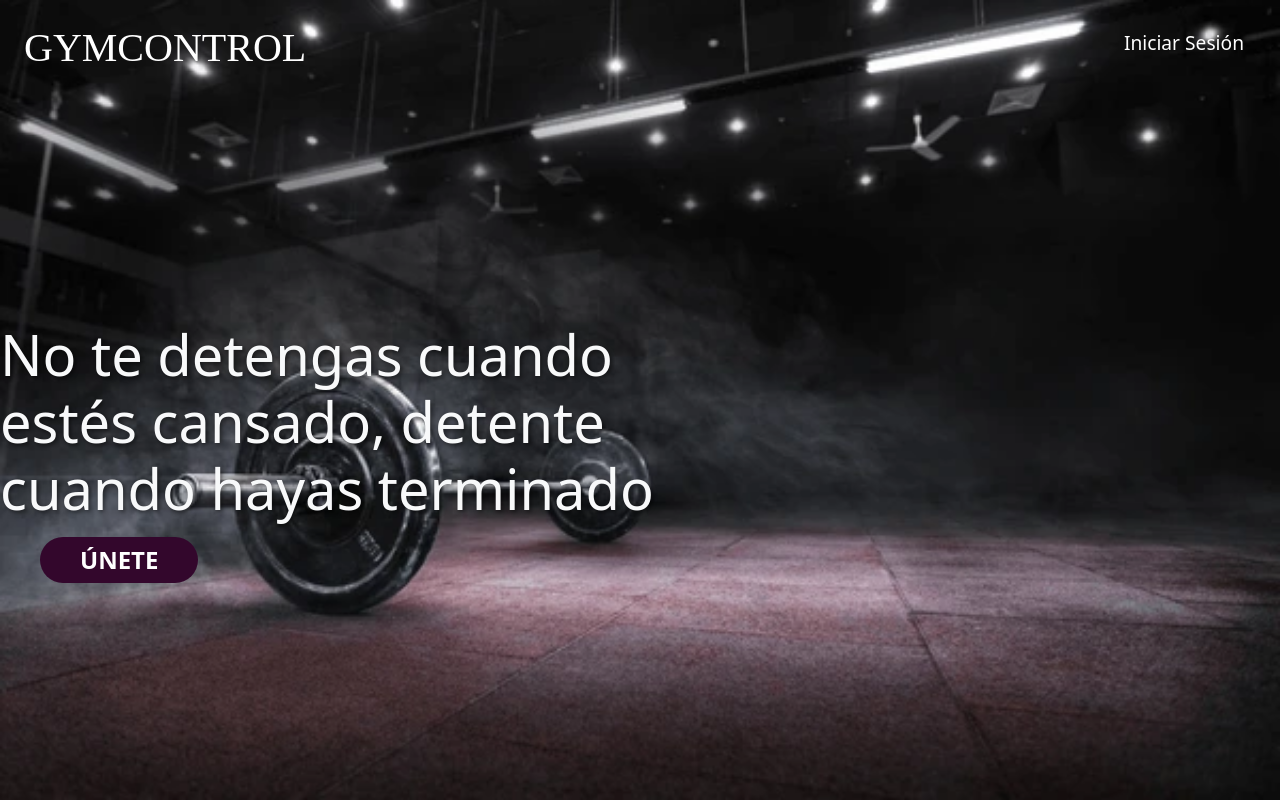
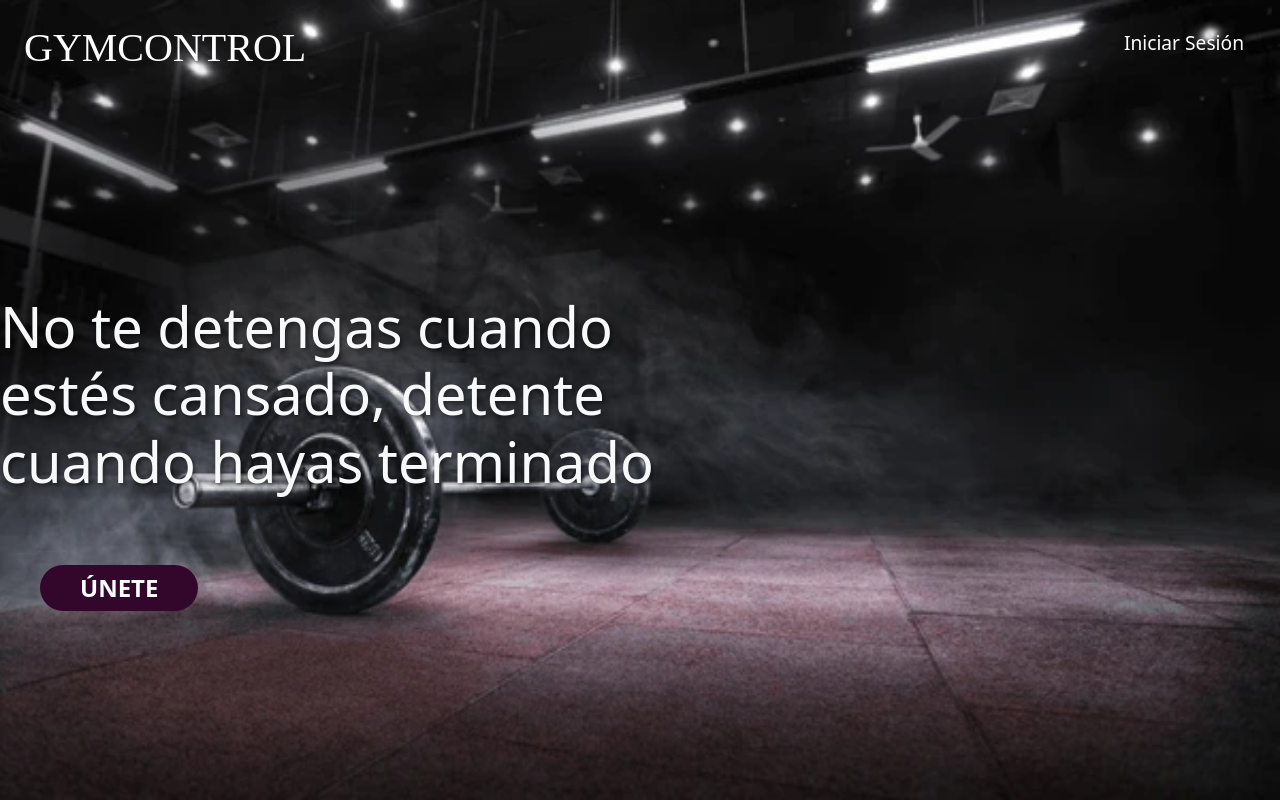
Before and after one commit to sebaslazar/Gimnasio, a React (Create React App) app in the folder frontend/: page / in a window 1280 px wide. Built offline with nearby package versions, Linux system fonts and the light colour scheme.

Commit message:
increase space between text and button

```diff
--- a/frontend/src/index.css
+++ b/frontend/src/index.css
@@ -107,5 +107,5 @@ h2 {
 }
 
 .display-4 {
-  margin-bottom: 15px; /* Espacio entre el título y el botón */
+  margin-bottom: 70px; /* Espacio entre el título y el botón */
 }
```
